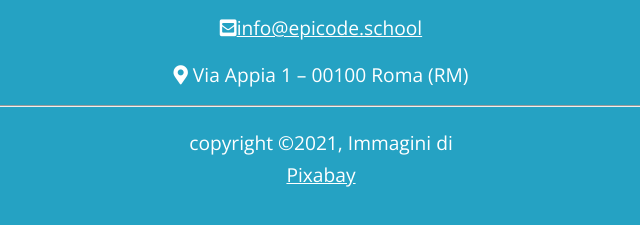
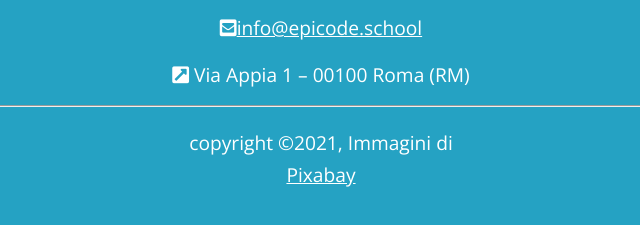
Before and after one commit to FrancescaOz/PROGETTO-SETTIMANALE, a plain HTML site: page index.html in a window 1280 px wide. Shown: the part 4762-4987 px from the top of the page, 319-959 px from the left. Drawn offline with nearby package versions, Linux system fonts and the light colour scheme.

Commit message:
Update index.html

```diff
--- a/index.html
+++ b/index.html
@@ -84,7 +84,7 @@
         <a href="tel:(+39)11223456)"><i class="fas fa-phone-square-alt"></i>
             (+39)11223456</a>
         <a href="info@epicode.school"><i class="fas fa-envelope-square"></i>info@epicode.school</a>
-        <a><i class="fas fa-map-marker-alt"></i> Via Appia 1 &ndash; 00100 Roma (RM)</a>
+        <a><i class="fas fa-external-link-square-alt"></i> Via Appia 1 &ndash; 00100 Roma (RM)</a>
         <hr>
         <p>copyright &copy;2021, Immagini di <a id="pixabay" href="https://pixabay.com/it/" target="_blank" >Pixabay</a></p>
 
```
